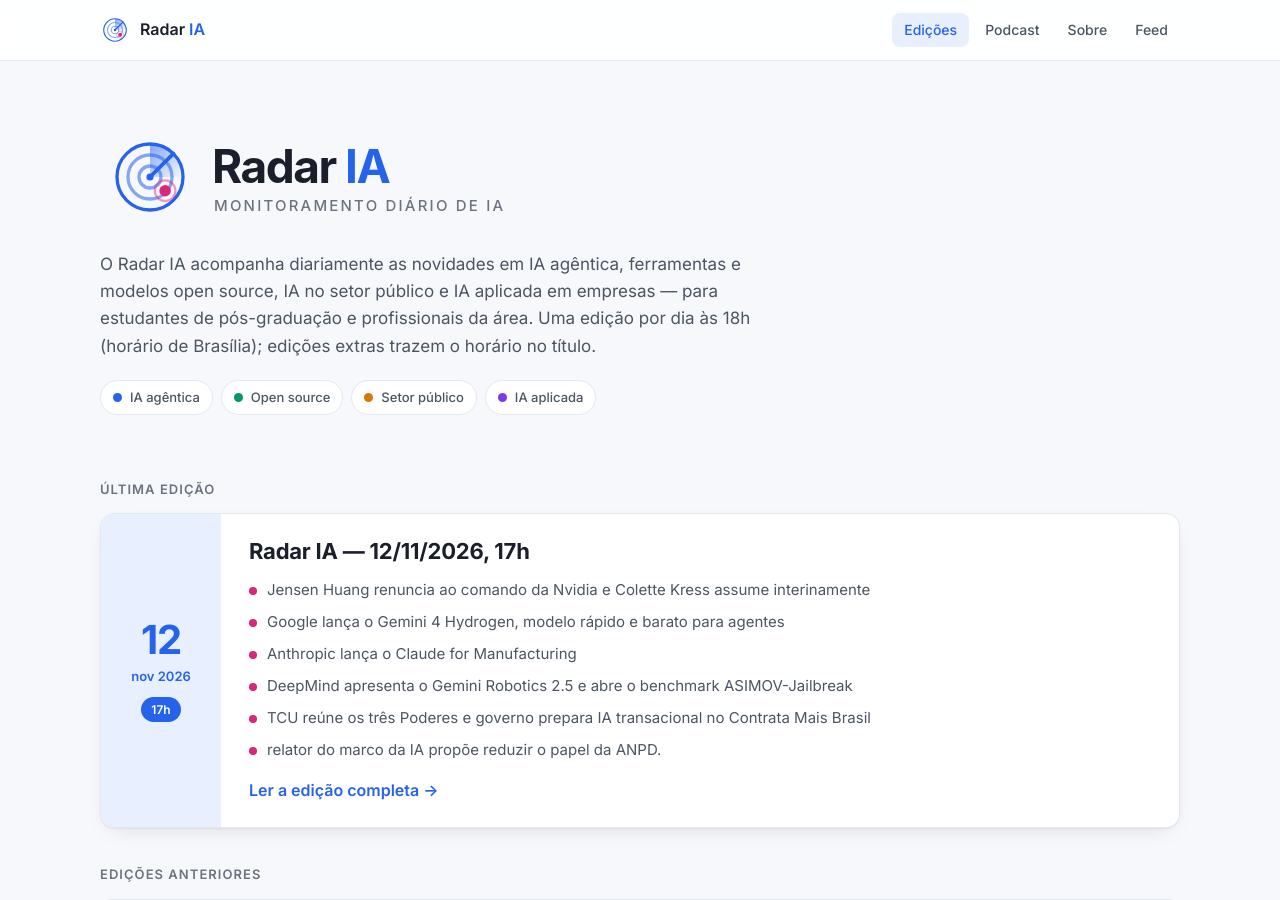
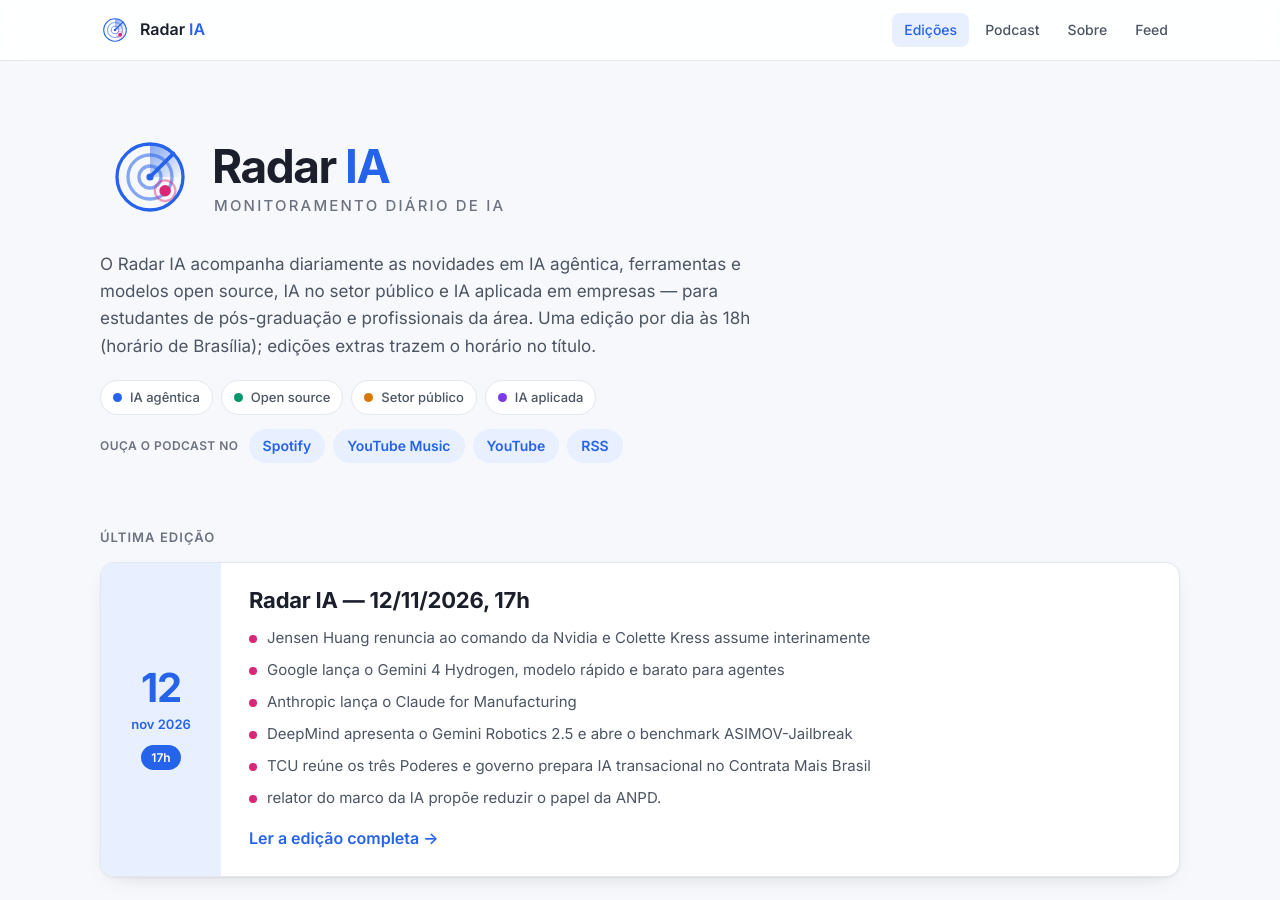
Before and after one commit to valeriow/newsletter, a Jekyll site: the page built from index.md, in a window 1280 px wide and 900 px high. Built offline with Jekyll 4.4.1, drawn with Linux system fonts in a browser that asks for light colours.

Commit message:
Botões do podcast (Spotify, YouTube Music, YouTube, RSS) na página inicial (#49)
Reaproveita _includes/podcast-plataformas.html no topo da home, com o
título configurável ("Ouça o podcast no").

Co-authored-by: Claude Opus 5.5 <noreply@anthropic.com>

```diff
--- a/_includes/podcast-plataformas.html
+++ b/_includes/podcast-plataformas.html
@@ -1,6 +1,6 @@
 {% assign pp = site.podcast_plataformas %}
 <nav class="podcast__plataformas" aria-label="Ouça o podcast">
-  <span class="podcast__plataformas-titulo">Ouça no</span>
+  <span class="podcast__plataformas-titulo">{{ include.titulo | default: "Ouça no" }}</span>
   {% if pp.spotify %}<a class="podcast__plataforma" href="{{ pp.spotify }}" target="_blank" rel="noopener">Spotify</a>{% endif %}
   {% if pp.youtube_music %}<a class="podcast__plataforma" href="{{ pp.youtube_music }}" target="_blank" rel="noopener">YouTube Music</a>{% endif %}
   {% if pp.youtube %}<a class="podcast__plataforma" href="{{ pp.youtube }}" target="_blank" rel="noopener">YouTube</a>{% endif %}
--- a/_layouts/home.html
+++ b/_layouts/home.html
@@ -13,6 +13,7 @@ layout: default
     <li><span class="dot dot--3"></span>Setor público</li>
     <li><span class="dot dot--4"></span>IA aplicada</li>
   </ul>
+  {% include podcast-plataformas.html titulo="Ouça o podcast no" %}
 </section>
 
 {% assign posts = site.posts | sort: "date" | reverse %}
```
